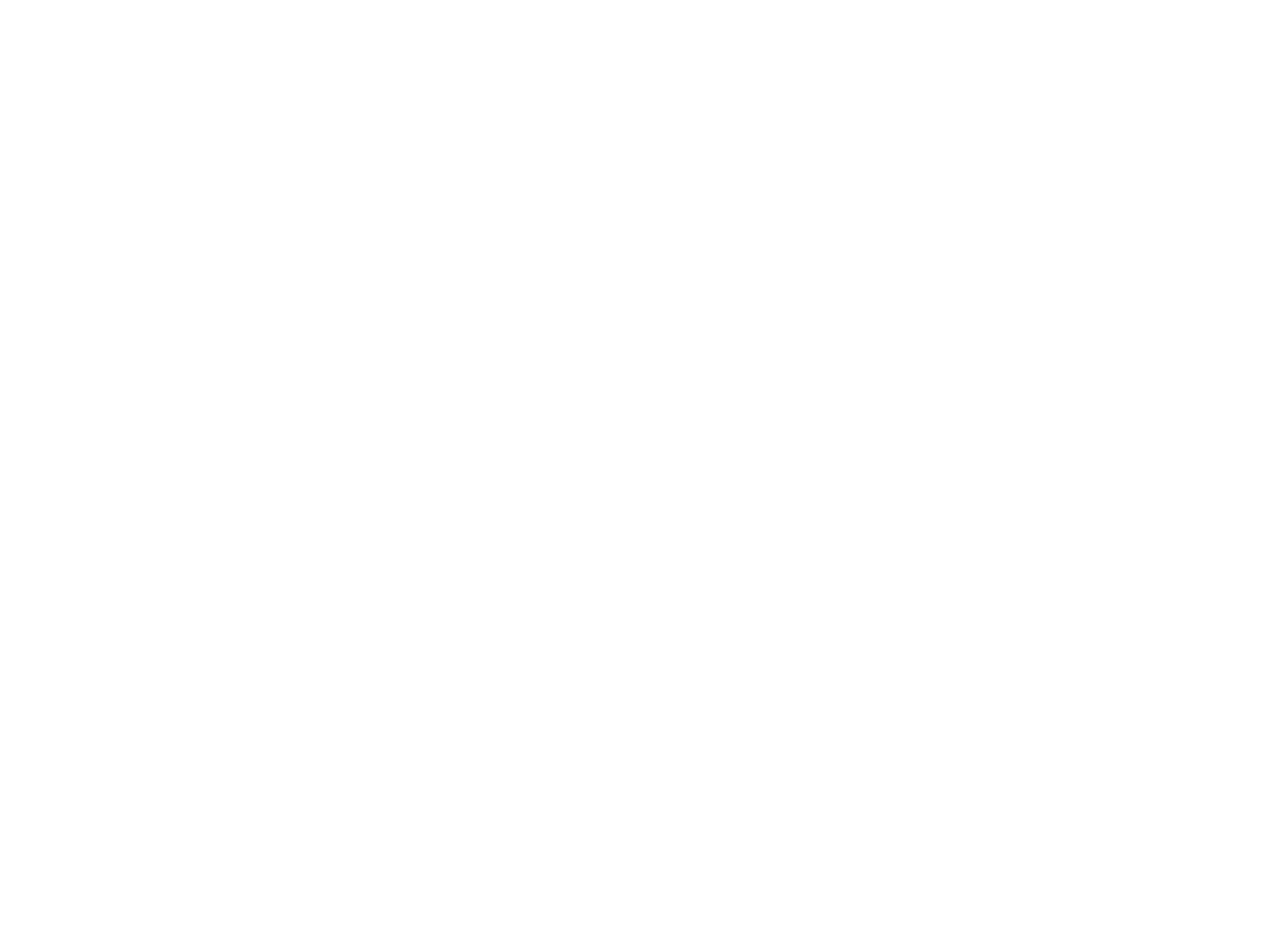
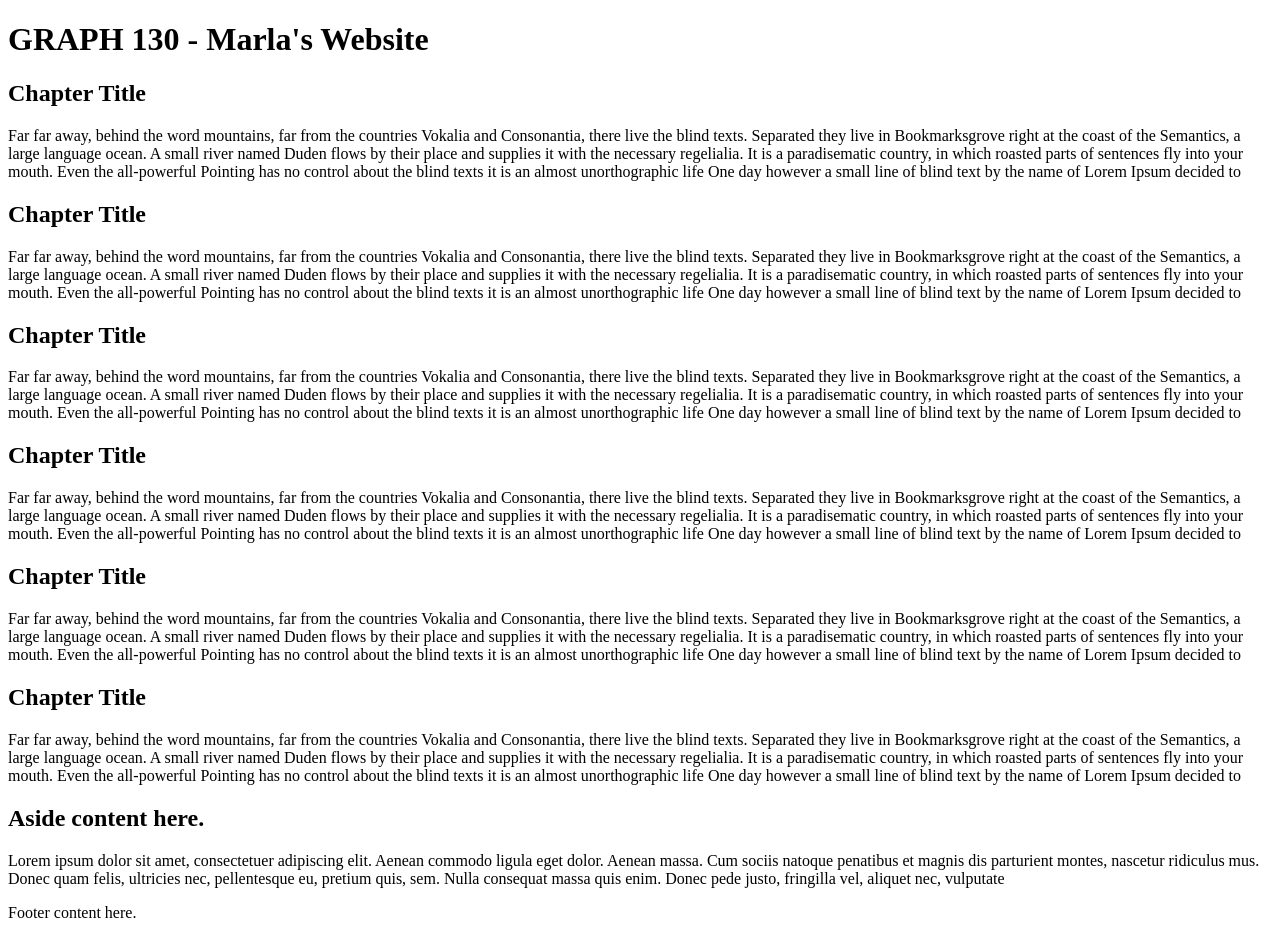
Before and after one commit to mtembreull/week1-demo, a plain HTML site: page index.html in a window 1280 px wide. Before the commit the page ends 800 px from the top, so only its background shows below. Drawn offline with Linux system fonts and the light colour scheme.

Commit message:
Assignment up to aside

```diff
--- a/index.html
+++ b/index.html
@@ -3,9 +3,46 @@
     <head>
         <meta charset="UTF-8">
         <meta name="viewport" content="width=device-width, initial-scale=1.0">
-    <title>Document</title>
+        <title>GRAPH 130 - FALL 2023</title>
     </head>
     <body>
-
+        <header>
+            <h1>GRAPH 130 - Marla's Website</h1>
+        </header>
+        <main>
+            <article>
+                <section>
+                    <h2>Chapter Title</h2>
+                    <p>Far far away, behind the word mountains, far from the countries Vokalia and Consonantia, there live the blind texts. Separated they live in Bookmarksgrove right at the coast of the Semantics, a large language ocean. A small river named Duden flows by their place and supplies it with the necessary regelialia. It is a paradisematic country, in which roasted parts of sentences fly into your mouth. Even the all-powerful Pointing has no control about the blind texts it is an almost unorthographic life One day however a small line of blind text by the name of Lorem Ipsum decided to</p>
+                </section>
+                <section>
+                    <h2>Chapter Title</h2>
+                    <p>Far far away, behind the word mountains, far from the countries Vokalia and Consonantia, there live the blind texts. Separated they live in Bookmarksgrove right at the coast of the Semantics, a large language ocean. A small river named Duden flows by their place and supplies it with the necessary regelialia. It is a paradisematic country, in which roasted parts of sentences fly into your mouth. Even the all-powerful Pointing has no control about the blind texts it is an almost unorthographic life One day however a small line of blind text by the name of Lorem Ipsum decided to</p>
+                </section>
+                <section>
+                    <h2>Chapter Title</h2>
+                    <p>Far far away, behind the word mountains, far from the countries Vokalia and Consonantia, there live the blind texts. Separated they live in Bookmarksgrove right at the coast of the Semantics, a large language ocean. A small river named Duden flows by their place and supplies it with the necessary regelialia. It is a paradisematic country, in which roasted parts of sentences fly into your mouth. Even the all-powerful Pointing has no control about the blind texts it is an almost unorthographic life One day however a small line of blind text by the name of Lorem Ipsum decided to</p>
+                </section>
+            </article>
+            <article>
+                <section>
+                    <h2>Chapter Title</h2>
+                    <p>Far far away, behind the word mountains, far from the countries Vokalia and Consonantia, there live the blind texts. Separated they live in Bookmarksgrove right at the coast of the Semantics, a large language ocean. A small river named Duden flows by their place and supplies it with the necessary regelialia. It is a paradisematic country, in which roasted parts of sentences fly into your mouth. Even the all-powerful Pointing has no control about the blind texts it is an almost unorthographic life One day however a small line of blind text by the name of Lorem Ipsum decided to</p>
+                </section>
+                <section>
+                    <h2>Chapter Title</h2>
+                    <p>Far far away, behind the word mountains, far from the countries Vokalia and Consonantia, there live the blind texts. Separated they live in Bookmarksgrove right at the coast of the Semantics, a large language ocean. A small river named Duden flows by their place and supplies it with the necessary regelialia. It is a paradisematic country, in which roasted parts of sentences fly into your mouth. Even the all-powerful Pointing has no control about the blind texts it is an almost unorthographic life One day however a small line of blind text by the name of Lorem Ipsum decided to</p>
+                </section>
+                <section>
+                    <h2>Chapter Title</h2>
+                    <p>Far far away, behind the word mountains, far from the countries Vokalia and Consonantia, there live the blind texts. Separated they live in Bookmarksgrove right at the coast of the Semantics, a large language ocean. A small river named Duden flows by their place and supplies it with the necessary regelialia. It is a paradisematic country, in which roasted parts of sentences fly into your mouth. Even the all-powerful Pointing has no control about the blind texts it is an almost unorthographic life One day however a small line of blind text by the name of Lorem Ipsum decided to</p>
+                </section>
+            </article>
+            <aside>
+                <h2>Aside content here.</h2>
+                <p>Lorem ipsum dolor sit amet, consectetuer adipiscing elit. Aenean commodo ligula eget dolor. Aenean massa. Cum sociis natoque penatibus et magnis dis parturient montes, nascetur ridiculus mus. Donec quam felis, ultricies nec, pellentesque eu, pretium quis, sem. Nulla consequat massa quis enim. Donec pede justo, fringilla vel, aliquet nec, vulputate</p>
+            </aside>
+            <footer>Footer content here.</footer>
+        </main>
     </body>
 </html>
```
Lines whose indentation alone changed are shown as unchanged.
